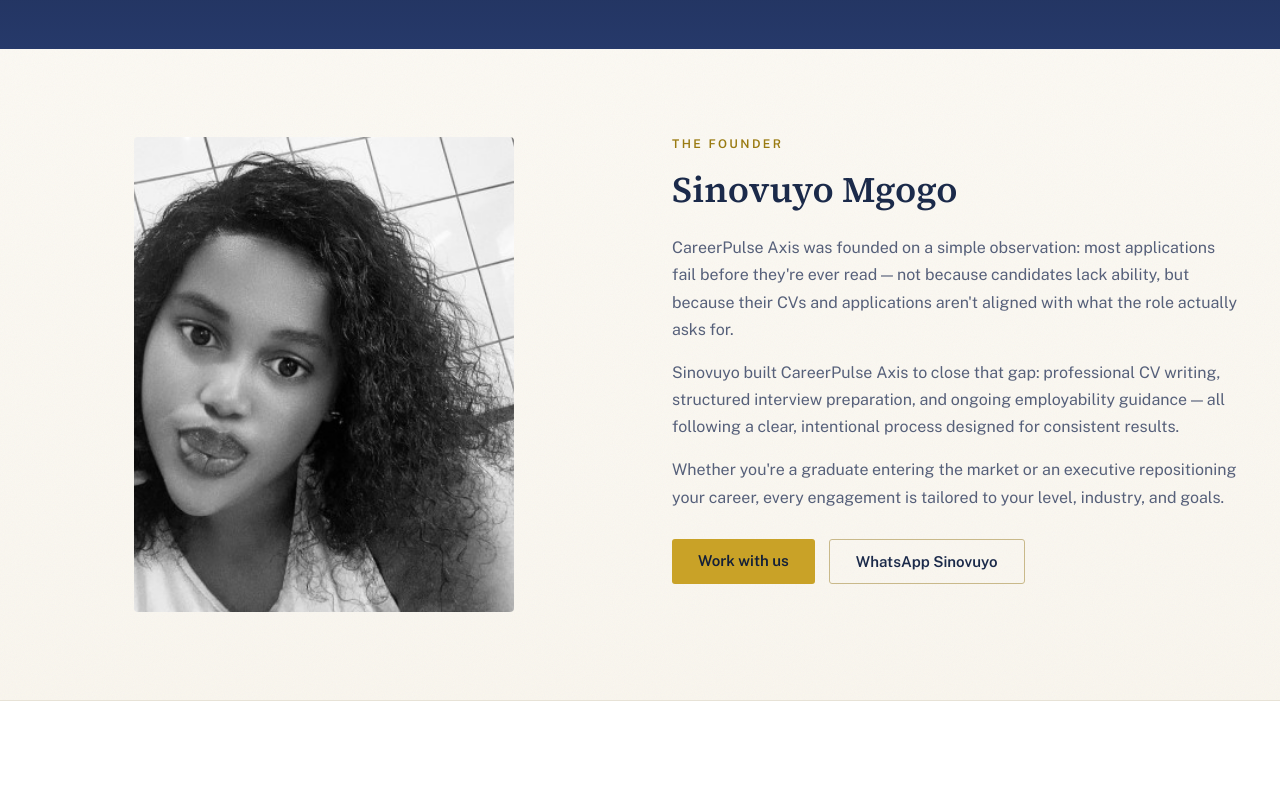
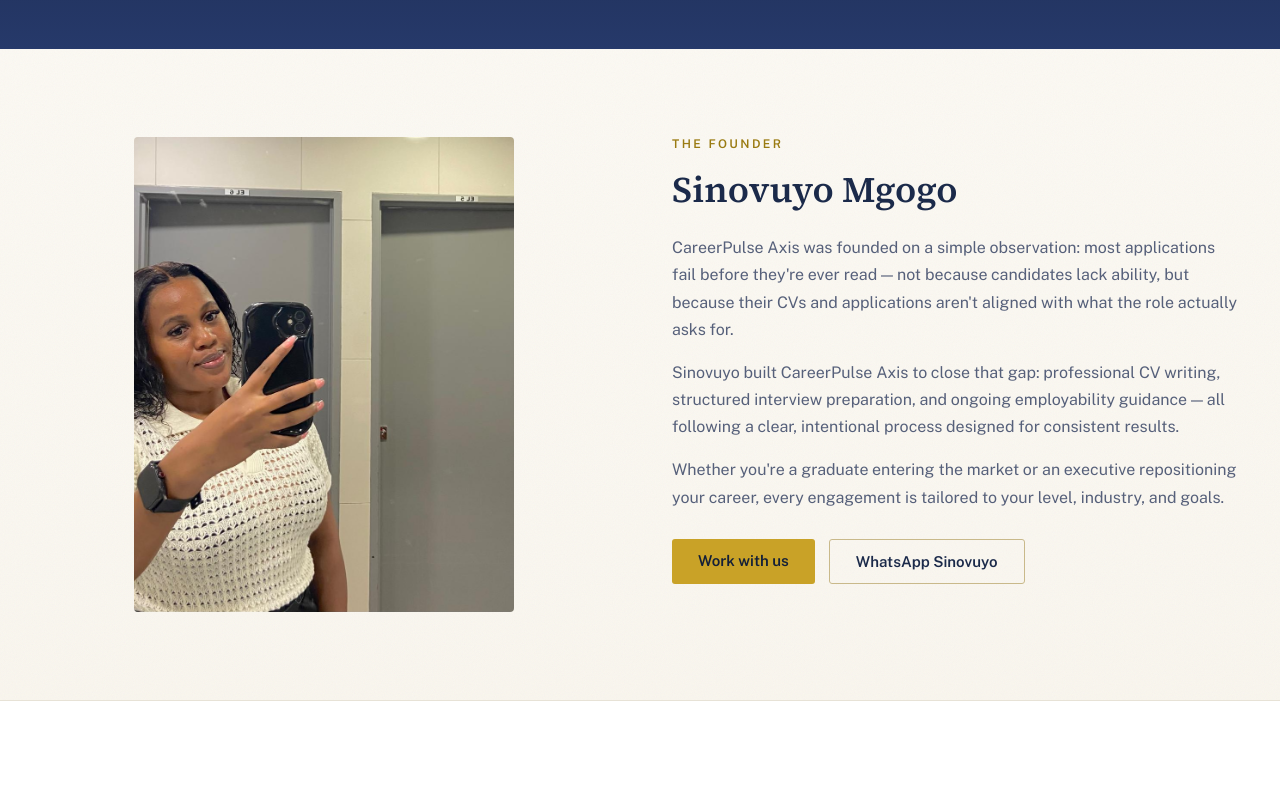
Before and after one commit to MinenhleDlaminiDev/Careeraxispulse, a React (Vite) app: page /about in a window 1280 px wide. Shown: the part 400-1187 px from the top of the page. Built offline with nearby package versions, Linux system fonts and the light colour scheme.

Commit message:
Update founder photo

```diff
--- a/src/pages/About.jsx
+++ b/src/pages/About.jsx
@@ -10,7 +10,7 @@
       </section>
       <section style={{ maxWidth: "1200px", margin: "0 auto", padding: "88px 32px", display: "grid", gridTemplateColumns: "repeat(auto-fit,minmax(300px,1fr))", gap: "64px", alignItems: "start" }}>
         <div style={{ width: "100%", maxWidth: "380px", aspectRatio: "4/5", position: "relative", justifySelf: "center" }}>
-          <img src="/assets/Sino.jpg" alt="Sinovuyo Mgogo — Founder of CareerPulse Axis" style={{ width: "100%", height: "100%", objectFit: "cover", borderRadius: "4px", display: "block" }} />
+          <img src="/assets/Sino-Founder.jpg" alt="Sinovuyo Mgogo — Founder of CareerPulse Axis" style={{ width: "100%", height: "100%", objectFit: "cover", borderRadius: "4px", display: "block" }} />
         </div>
         <div>
           <div style={{ letterSpacing: ".2em", textTransform: "uppercase", fontSize: "12px", fontWeight: "600", color: "#9A7B12", marginBottom: "14px" }}>The founder</div>
--- a/src/pages/Home.jsx
+++ b/src/pages/Home.jsx
@@ -94,7 +94,7 @@
       </section>
       <section style={{ maxWidth: "1240px", margin: "0 auto", padding: "92px 32px", display: "grid", gridTemplateColumns: "repeat(auto-fit,minmax(300px,1fr))", gap: "64px", alignItems: "center" }}>
         <div style={{ width: "100%", maxWidth: "380px", aspectRatio: "4/5", position: "relative", justifySelf: "center" }}>
-          <img src="/assets/Sino.jpg" alt="Sinovuyo Mgogo — Founder of CareerPulse Axis" style={{ width: "100%", height: "100%", objectFit: "cover", borderRadius: "4px", display: "block" }} />
+          <img src="/assets/Sino-Founder.jpg" alt="Sinovuyo Mgogo — Founder of CareerPulse Axis" style={{ width: "100%", height: "100%", objectFit: "cover", borderRadius: "4px", display: "block" }} />
         </div>
         <div>
           <div style={{ letterSpacing: ".2em", textTransform: "uppercase", fontSize: "12px", fontWeight: "600", color: "#9A7B12", marginBottom: "14px" }}>Meet the founder</div>
```
Also changed, not shown: public/assets/Sino-Founder.jpg (added).
